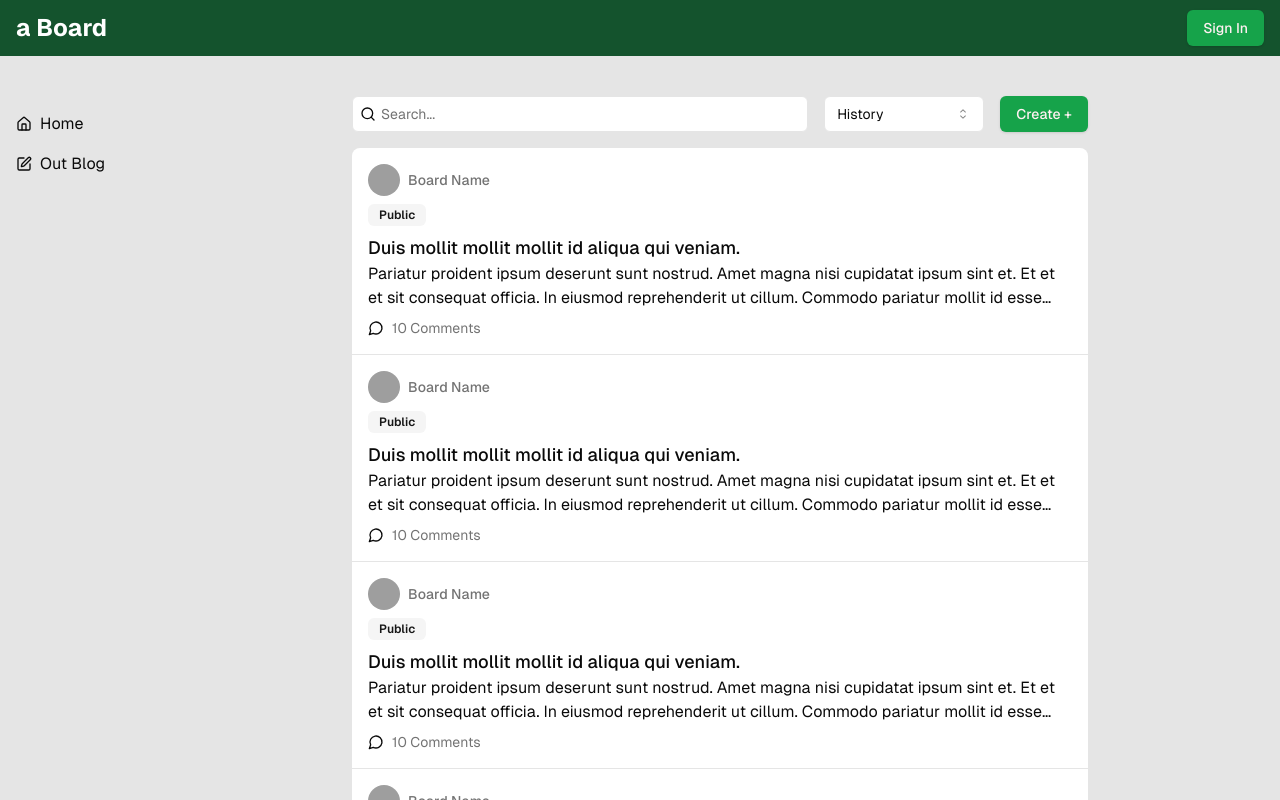
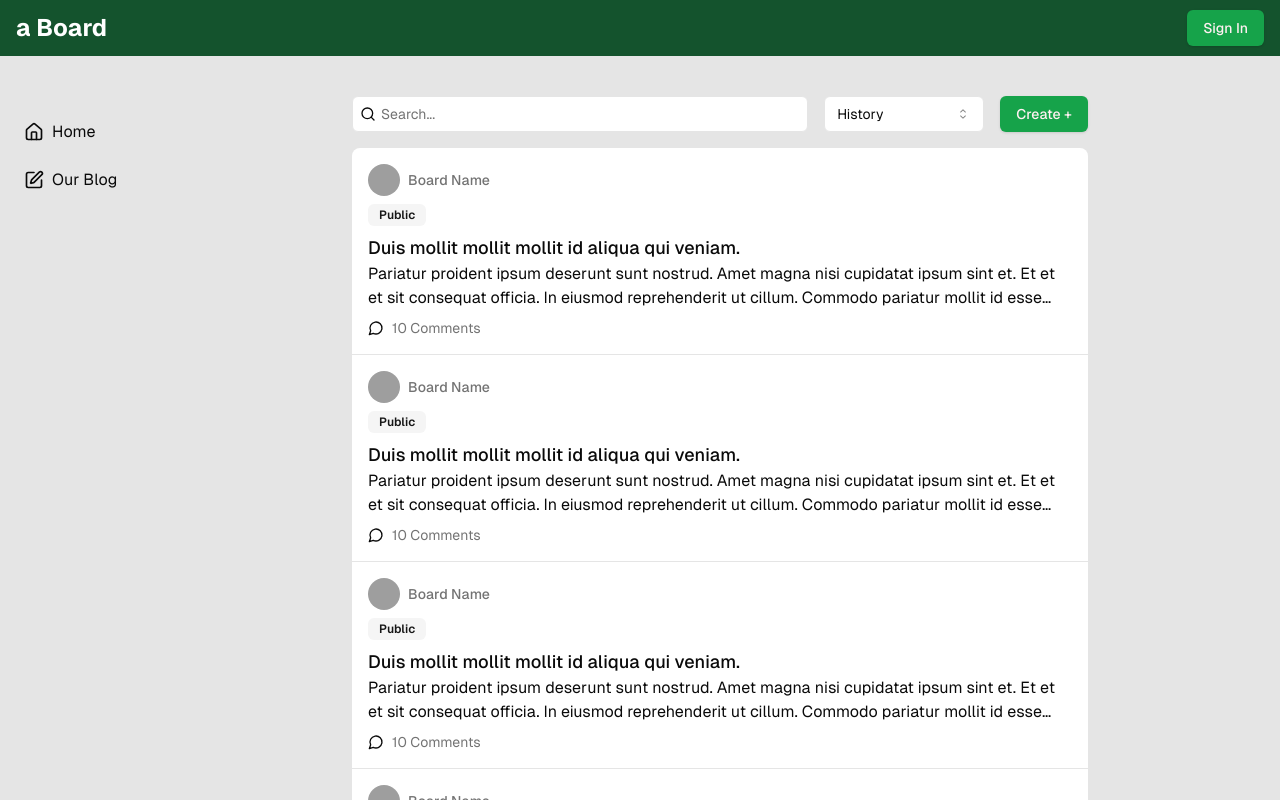
Before and after one commit to samurun/a-board-frontend, a Next.js app: page / in a window 1280 px wide. Built offline with nearby package versions, Linux system fonts and the light colour scheme; grey boxes are pictures that could not be loaded.

Commit message:
refactor: update HomeLayout and fix responsive bug

```diff
--- a/src/app/(home)/layout.tsx
+++ b/src/app/(home)/layout.tsx
@@ -1,18 +1,18 @@
 import Navbar from '@/components/navbar';
 import Sidebar from '@/components/sidebar';
 
-export default function HomeLayout({
-  children,
-}: Readonly<{
+interface HomeLayoutProps {
   children: React.ReactNode;
-}>) {
+}
+
+export default function HomeLayout({ children }: Readonly<HomeLayoutProps>) {
   return (
-    <>
+    <div className='flex flex-col h-svh'>
       <Navbar />
-      <div className='flex gap-4 relative h-[calc(100vh-56px)] overflow-auto'>
+      <div className='flex flex-1 gap-4 overflow-hidden'>
         <Sidebar />
-        {children}
+        <main className='flex-1 overflow-auto'>{children}</main>
       </div>
-    </>
+    </div>
   );
 }
--- a/src/components/navbar-sheet.tsx
+++ b/src/components/navbar-sheet.tsx
@@ -4,8 +4,8 @@ import { MenuIcon } from 'lucide-react';
 import { Button } from './ui/button';
 import { Sheet, SheetContent, SheetTrigger } from './ui/sheet';
 import { useState } from 'react';
+import Link from 'next/link';
 import { sidebarItems } from './sidebar';
-import Link from 'next/link';
 
 export default function NavbarSheet() {
   const [open, setOpen] = useState(false);
--- a/src/components/navbar.tsx
+++ b/src/components/navbar.tsx
@@ -5,7 +5,7 @@ import NavbarSheet from './navbar-sheet';
 
 export default function Navbar() {
   return (
-    <div className='mx-auto px-4 bg-green-900 sticky top-0 z-50'>
+    <div className='w-full mx-auto px-4 bg-green-900 z-50'>
       <div className='h-14 flex items-center justify-between'>
         <p className='text-white text-2xl font-bold'>a Board</p>
         <div className='flex items-center justify-between gap-2'>
--- a/src/components/sidebar.tsx
+++ b/src/components/sidebar.tsx
@@ -1,7 +1,8 @@
 import Link from 'next/link';
 import { HomeIcon, SquarePenIcon } from 'lucide-react';
+import { SidebarItemType } from '@/types';
 
-export const sidebarItems = [
+export const sidebarItems: SidebarItemType[] = [
   {
     icon: HomeIcon,
     label: 'Home',
@@ -9,26 +10,30 @@ export const sidebarItems = [
   },
   {
     icon: SquarePenIcon,
-    label: 'Out Blog',
+    label: 'Our Blog',
     href: '/our-blog',
   },
 ];
 
+// Create a separate SidebarItem component
+const SidebarItem = ({ item }: { item: SidebarItemType }) => (
+  <Link
+    href={item.href}
+    className='flex items-center gap-2 p-2 hover:bg-gray-100 rounded-md transition-colors'
+  >
+    <item.icon className='w-5 h-5' />
+    <span>{item.label}</span>
+  </Link>
+);
+
 export default function Sidebar() {
   return (
-    <aside className='max-w-56 lg:max-w-80 w-full hidden md:block mt-10 sticky top-8'>
-      <div className='flex flex-col gap-4 p-4'>
+    <aside className='w-56 lg:w-80 hidden md:block mt-10 h-[calc(100vh-56px)] overflow-y-auto'>
+      <nav className='flex flex-col gap-2 p-4'>
         {sidebarItems.map((item) => (
-          <Link
-            key={item.label}
-            href={item.href}
-            className='flex items-center gap-2'
-          >
-            <item.icon className='size-4' />
-            <span>{item.label}</span>
-          </Link>
+          <SidebarItem key={item.label} item={item} />
         ))}
-      </div>
+      </nav>
     </aside>
   );
 }
--- /dev/null
+++ b/src/types/index.ts
@@ -0,0 +1,7 @@
+import { LucideIcon } from 'lucide-react';
+
+export type SidebarItemType = {
+  icon: LucideIcon;
+  label: string;
+  href: string;
+};
```
